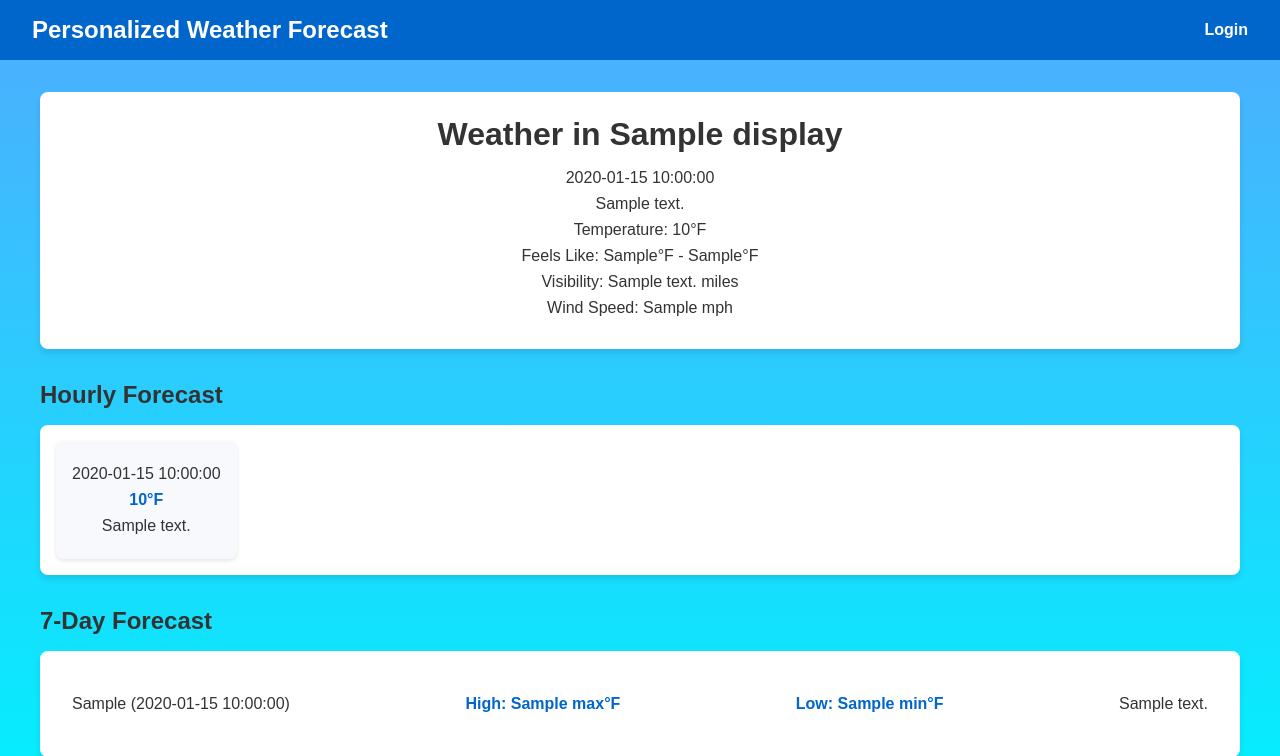
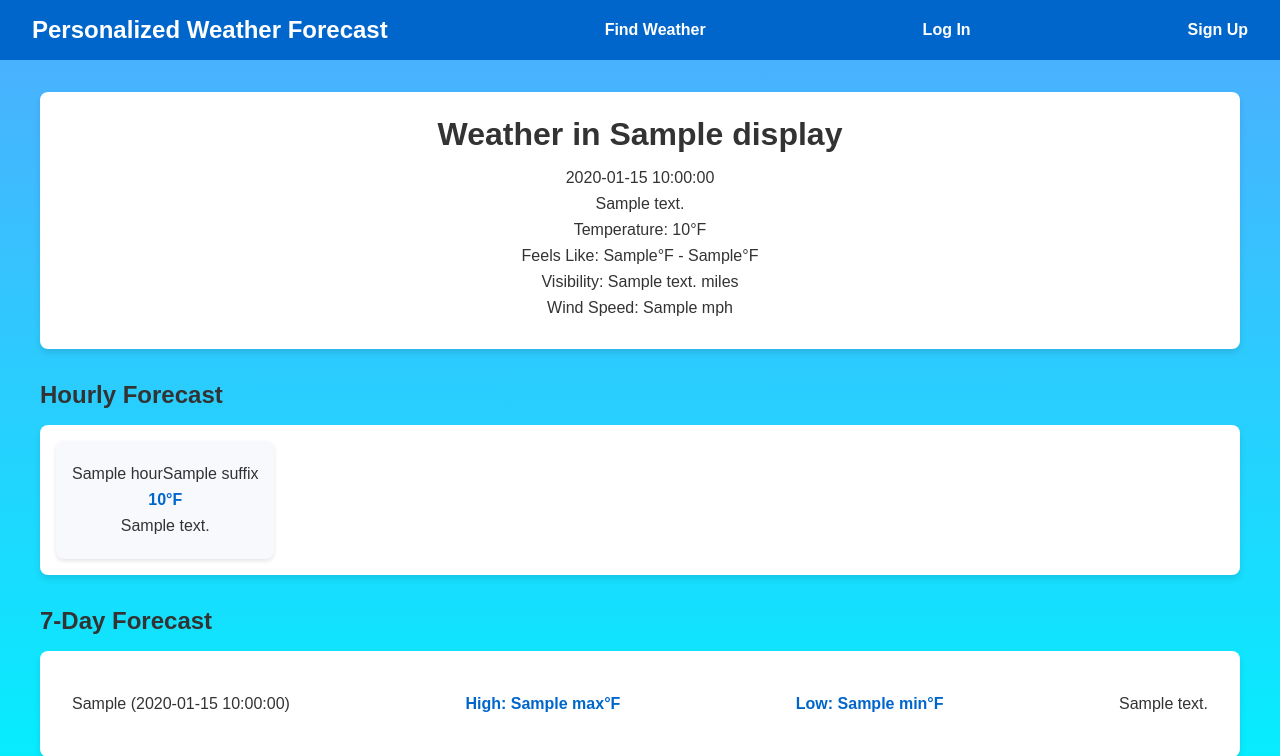
Before and after one commit to Christianmcfadden/NoMatterDaWeather, a Flask app: template NMDW/templates/DetailedWeatherPage.html in a window 1280 px wide. Shown: the top 756 px of the page. Run offline with Flask 3, Linux system fonts and the light colour scheme; tables that the repository leaves empty hold one stand-in row (values such as "Sample post"); the template is opened without the code that fills it: values that come from a table or form of the project are taken from there, most other values are stand-ins (such as "Sample title", 1, 10 or a date in 2020).

Commit message:
Update DetailedWeatherPage.html

```diff
--- a/NMDW/templates/DetailedWeatherPage.html
+++ b/NMDW/templates/DetailedWeatherPage.html
@@ -123,9 +123,13 @@
     <header>
         <h1>Personalized Weather Forecast</h1>
         {% if user.logged %}
-        <a href="/logout">Logout</a>
+            <a href="/dashboard">Dashboard</a>
+            <a href="/profile">Profile</a>
+            <a href="/logout">Logout</a>
         {% else %}
-        <a href="LogInPage.html">Login</a>
+            <a href="/">Find Weather</a>
+            <a href="/login">Log In</a>
+            <a href="/register">Sign Up</a>
         {% endif %}
     </header>
     <div class="container">
@@ -142,11 +146,11 @@
             <h2>Hourly Forecast</h2>
             <div class="hourly">
                 {% for hour in city.hours %}
-                <div class="hour">
-                    <p>{{ hour.time }}</p>
-                    <p class="temp">{{ hour.temp }}°F</p>
-                    <p>{{ hour.weather_descriptions }}</p>
-                </div>
+                    <div class="hour">
+                        <p>{{ hour.hour }}{{hour.suffix}}</p>
+                        <p class="temp">{{ hour.temp }}°F</p>
+                        <p>{{ hour.weather_descriptions }}</p>
+                    </div>
                 {% endfor %}
             </div>
         </div>
```
